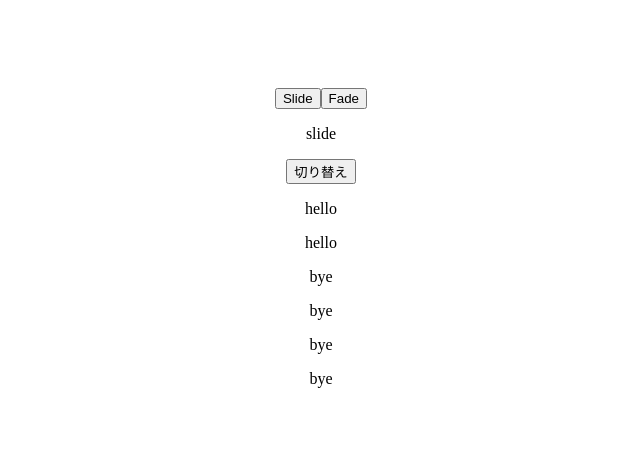
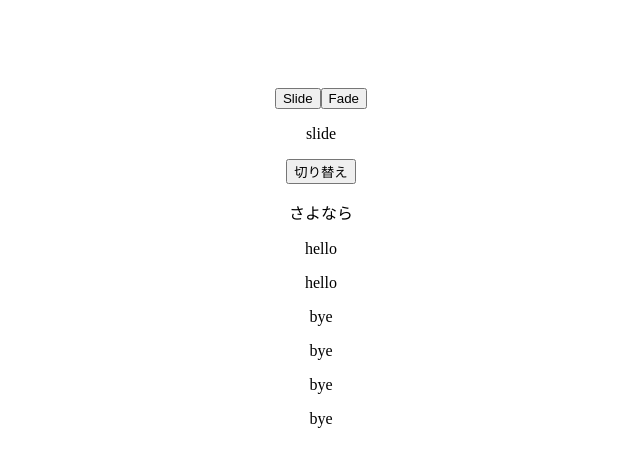
Before and after one commit to Yasunori-aloha/Vuejs-training, a Vue app in the folder vuejs-transition-animation-project/: page / in a window 1280 px wide. Shown: the top 466 px of the page, without its empty margins (319-959 px from the left). Built offline with nearby package versions, Linux system fonts and the light colour scheme.

Commit message:
'key属性'を使用した 、同一タグの一意性付与方法

```diff
--- a/vuejs-transition-animation-project/src/App.vue
+++ b/vuejs-transition-animation-project/src/App.vue
@@ -4,6 +4,16 @@
     <button @click='myAnimation = "fade"'>Fade</button>
     <p>{{ myAnimation }}</p>
     <button @click='show = !show'>切り替え</button>
+
+    <!-- 複数の要素を入れる場合は、'v-show'ではなく'v-if'や'v-else'等を使用しないと表示されない。 -->
+    <transition name='fade'>
+      <!-- Vue.jsは同じタグが複数の場合は、要素の中身だけを変える様になっている為、'key属性'を使用して同じタグでも一意性を持たせる。 -->
+      <p v-if='show' key='bye'>さよなら</p>
+      <p v-else key='hello'>こんにちは</p>
+      <!-- <p v-show='show'>さよなら</p>
+      <p v-show='!show'>こんにちは</p> -->
+    </transition>
+
     <!-- 'enter-active-class'や'leave-active-class'等の属性を書き込み'Animate.css'を適用させることができる。 -->
     <transition appear enter-active-class="animate__animated animate__bounce" enter-to-class="" leave-active-class="animate__animated animate__shakeX" leave-to-class="">
       <p v-if="show">hello</p>
```
